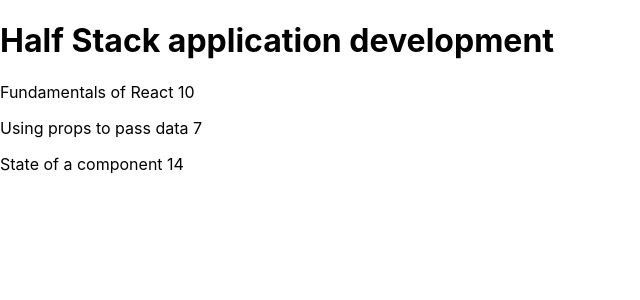
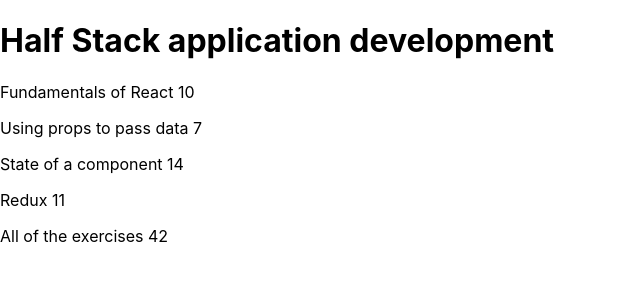
Before and after one commit to jeanm65/Part2-fullStackOpen, a React (Create React App) app: page / in a window 1280 px wide. Shown: the top 300 px of the page, without its empty margins (0-640 px from the left). Built offline with nearby package versions, Linux system fonts and the light colour scheme.

Commit message:
This is both the exercises 2.2 - Course information step7

```diff
--- a/src/App.js
+++ b/src/App.js
@@ -19,6 +19,11 @@
         name: 'State of a component',
         exercises: 14,
         id: 3
+      },
+      {
+        name: 'Redux',
+        exercises: 11,
+        id: 4
       }
     ]
   }
--- a/src/Components/Content.jsx
+++ b/src/Components/Content.jsx
@@ -1,10 +1,18 @@
 import React from 'react';
 
-const Content = ({parts}) => {
-  const displayParts  = parts.map((part) => <p>{part.name} {part.exercises}</p>);
+const Content = ({parts, exercises}) => {
+  const displayParts  = parts.map((part) => <p key={part.id}>{part.name} {part.exercises}</p>);
+  const partsExercises = parts.map((part)=>part.exercises);
+  let sum = 0;
+  for(let exercise of partsExercises){
+    sum += exercise;
+  }
+  const totalExercises = sum;
+
   return (
     <div>
       {displayParts}
+      All of the exercises {totalExercises}
     </div>
   );
 };
```
